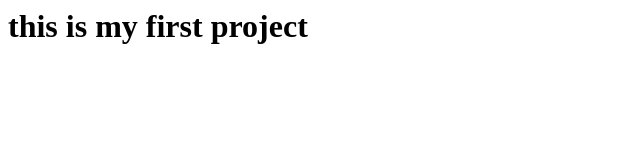
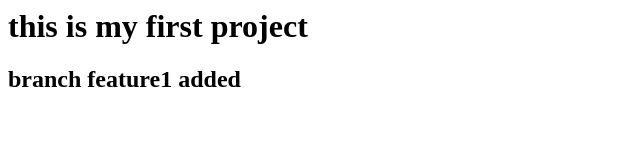
Before and after one commit to 1978SudipLogan/git-example, a plain HTML site: page index.html in a window 1280 px wide. Shown: the whole page, without its empty margins (0-640 px from the left). Drawn offline with Linux system fonts and the light colour scheme.

Commit message:
added a heading

```diff
--- a/index.html
+++ b/index.html
@@ -1 +1,2 @@
 <h1>this is my first project</h1>
+<h2>branch feature1 added</h2>
```
